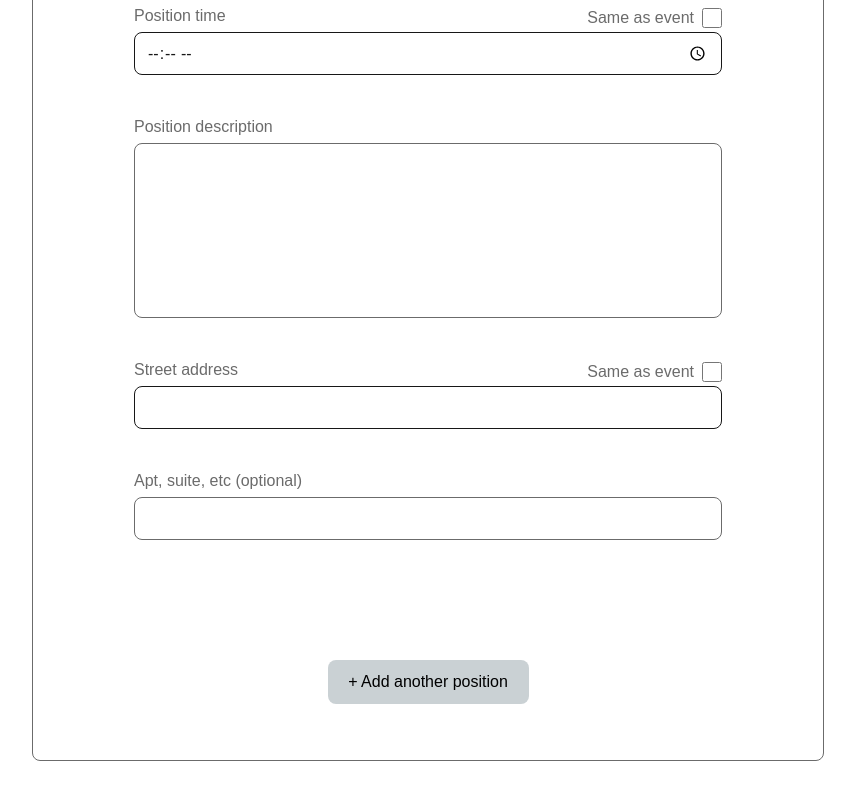
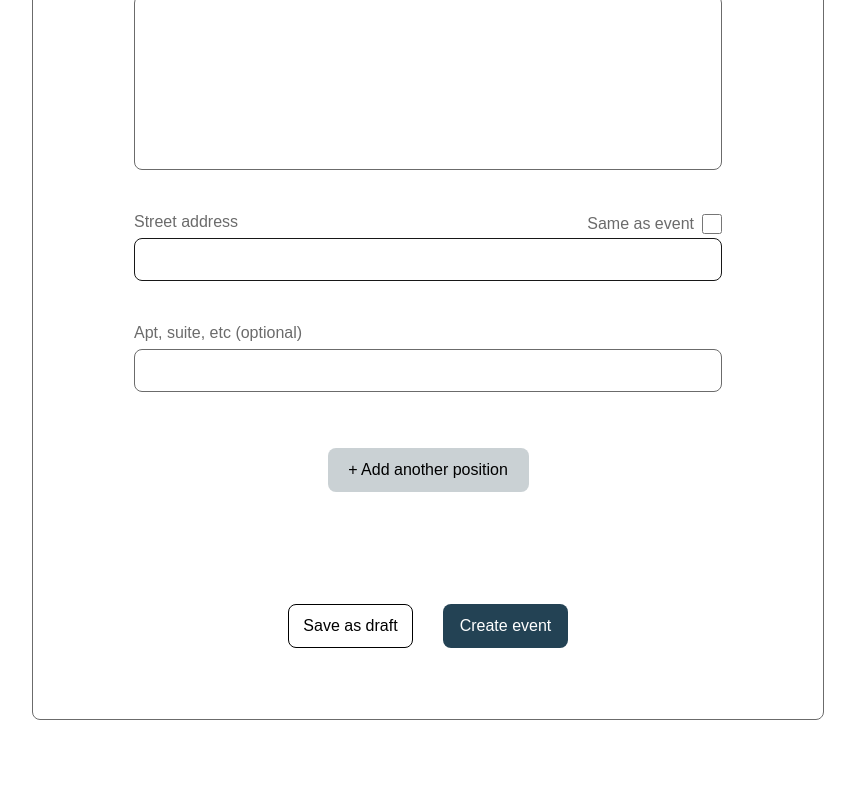
Before and after one commit to JumboCode/boston-community-pediatrics, a Next.js app: page /event/createEvent in a window 1280 px wide. Shown: the part 1826-2626 px from the top of the page, without its empty margins (212-1067 px from the left). Built offline with nearby package versions, Linux system fonts and the light colour scheme.

Commit message:
added buttons

```diff
--- a/src/components/common/forms/EventForm.tsx
+++ b/src/components/common/forms/EventForm.tsx
@@ -50,16 +50,16 @@ const EventForm = () => {
     };
 
     return (
-        <div className="flex flex-col items-center border border-[#6B6B6B] rounded-lg mt-[220px] mb-[220px] w-[792px] relative">
+        <div className="flex flex-col items-center border border-[#6B6B6B] rounded-lg mt-[120px] mb-[138px] w-[792px] relative">
       {/* Back arrow */}
-      <div className="w-full flex justify-start mt-7 pl-[30px] cursor-pointer">
+      <div className="w-full flex justify-start mt-[28px] pl-[30px] cursor-pointer">
         <Link href="/">
-          <Image src={BackArrow} alt="Back arrow" className="w-[30.86px] h-6" />
+          <Image src={BackArrow} alt="Back arrow" className="w-[30.86px] h-[24px]" />
         </Link>
       </div>
 
       {/* Heading */}
-      <h1 className="text-[#234254] text-[36px] font-medium mt-[74px] mb-6 text-center leading-tight">
+      <h1 className="text-[#234254] text-[36px] font-medium mt-[22px] mb-6 text-center leading-tight">
         Create a new event
       </h1>
       <p className="text-black text-2xl font-normal text-center mb-16">
@@ -205,7 +205,7 @@ const EventForm = () => {
 
 
         {positions.map((position, index) => (
-  <div key={index} className="flex flex-col gap-[] mb-6">
+  <div key={index} className="flex flex-col">
 
     {/* Position Name */}
     <div className="flex flex-col items-start">
@@ -231,7 +231,7 @@ const EventForm = () => {
   <div className="flex items-center justify-between">
     <label
       htmlFor={`position-date-${index}`}
-      className="text-base font-normal text-[#6B6B6B] mt-10"
+      className="text-base font-normal text-[#6B6B6B] mb-1 mt-10"
     >
       Position date
     </label>
@@ -571,16 +571,28 @@ const EventForm = () => {
       </div>
 
       {/* Button placeholder */}
+      </div>
       <div className="flex flex-col items-center mt-[56px] mb-[56px]">
         <Button
-            label=" + Add another position"
+            label="+ Add another position"
             altStyle="bg-[#CAD1D4] text-[#000000] text-[16px] w-[201px] h-[44px] font-medium px-4 py-2 rounded-lg hover:bg-[#b9c0c3]"
             onClick={addPosition}
         />
-
       </div>
 
-    </div>
+      {/* Buttons at bottom of page - they don't do anything yet */}
+      <div className="flex flex-col items-center mt-[56px] mb-[71px]">
+        <div className="flex flex-row items-center">
+          <Button
+            label="Save as draft"
+            altStyle="bg-[#FFFFFF] text-[#000000] text-[16px] w-[125px] h-[44px] font-medium rounded-lg hover:bg-[#f2f2f2] mr-[15px] border border-[#000000]"
+          />
+          <Button
+            label="Create event"
+            altStyle="bg-[#234254] text-[#FFFFFF] text-[16px] w-[125px] h-[44px] font-medium rounded-lg hover:bg-[#386a80] ml-[15px]"
+          />
+        </div>
+      </div>
     </div>
     );
 };
```
